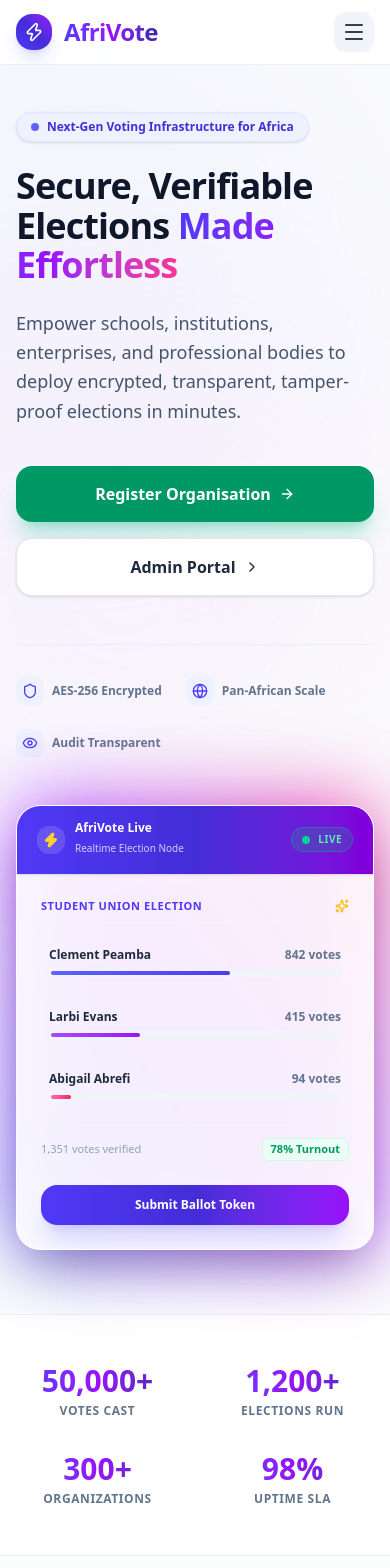
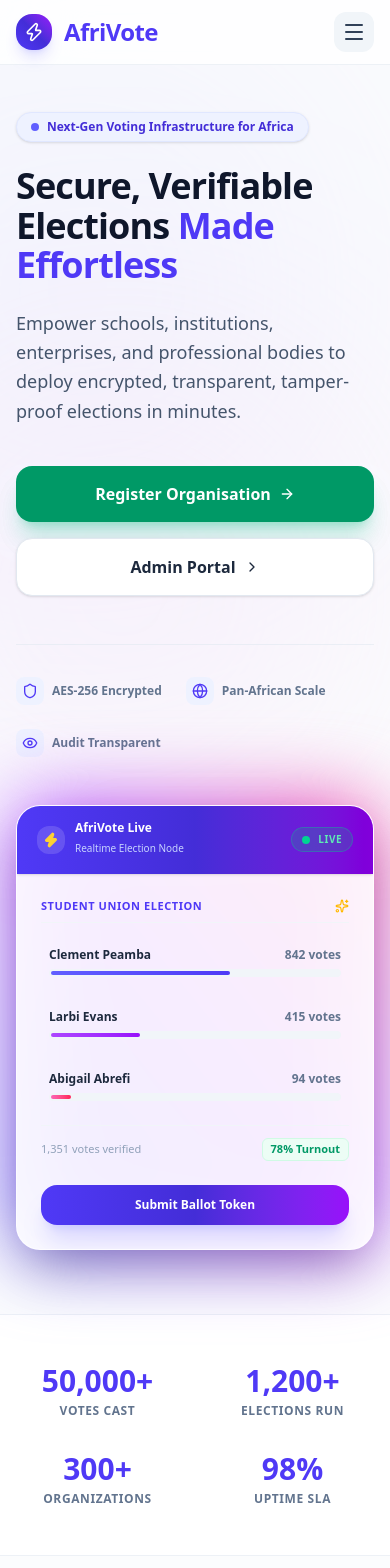
Before and after one commit to sumniclementpeamba/afrivote-frontend, a Next.js app: page / in a window 390 px wide. Shown: the top 1568 px of the page. Built offline with nearby package versions, Linux system fonts and the light colour scheme; no server answers.

Commit message:
Fix mobile gradient text visibility for logo and stats

```diff
--- a/src/app/page.tsx
+++ b/src/app/page.tsx
@@ -172,7 +172,7 @@ export default function LandingPage() {
               <motion.div whileHover={{ rotate: 12, scale: 1.05 }} transition={{ duration: 0.2 }} className="p-2 bg-gradient-to-tr from-indigo-600 via-indigo-700 to-purple-600 rounded-2xl shadow-lg shadow-indigo-500/20">
                 <Zap className="w-5 h-5 text-white" />
               </motion.div>
-              <span className="text-2xl font-black bg-gradient-to-r from-indigo-600 via-purple-600 to-indigo-800 dark:from-indigo-400 dark:to-purple-400 bg-clip-text text-transparent tracking-tight">AfriVote</span>
+              <span className={`text-2xl font-black tracking-tight ${isMobile ? 'text-indigo-600 dark:text-white' : 'bg-gradient-to-r from-indigo-600 via-purple-600 to-indigo-800 dark:from-indigo-400 dark:to-purple-400 bg-clip-text text-transparent'}`}>AfriVote</span>
             </motion.div>
 
             {/* Desktop Actions */}
@@ -261,7 +261,7 @@ export default function LandingPage() {
                 className="text-4xl sm:text-6xl font-black text-slate-900 dark:text-white tracking-tight mb-6 leading-[1.1]"
               >
                 Secure, Verifiable<br />Elections{' '}
-                <span className="bg-gradient-to-r from-indigo-600 via-purple-600 to-pink-500 bg-clip-text text-transparent">
+                <span className={isMobile ? 'text-indigo-600 dark:text-indigo-400' : 'bg-gradient-to-r from-indigo-600 via-purple-600 to-pink-500 bg-clip-text text-transparent'}>
                   Made Effortless
                 </span>
               </motion.h1>
@@ -352,7 +352,7 @@ export default function LandingPage() {
               { value: 98, label: 'Uptime SLA', suffix: '%' },
             ].map(({ value, label, suffix }) => (
               <motion.div key={label} variants={fadeUp} className="space-y-1">
-                <div className="text-3xl sm:text-4xl font-black bg-gradient-to-r from-indigo-600 via-purple-600 to-indigo-800 dark:from-indigo-400 dark:to-purple-400 bg-clip-text text-transparent">
+                <div className={`text-3xl sm:text-4xl font-black ${isMobile ? 'text-indigo-600 dark:text-white' : 'bg-gradient-to-r from-indigo-600 via-purple-600 to-indigo-800 dark:from-indigo-400 dark:to-purple-400 bg-clip-text text-transparent'}`}>
                   <AnimatedNumber value={value} suffix={suffix} />
                 </div>
                 <p className="text-slate-500 dark:text-slate-400 text-xs font-bold uppercase tracking-wider">{label}</p>
```
